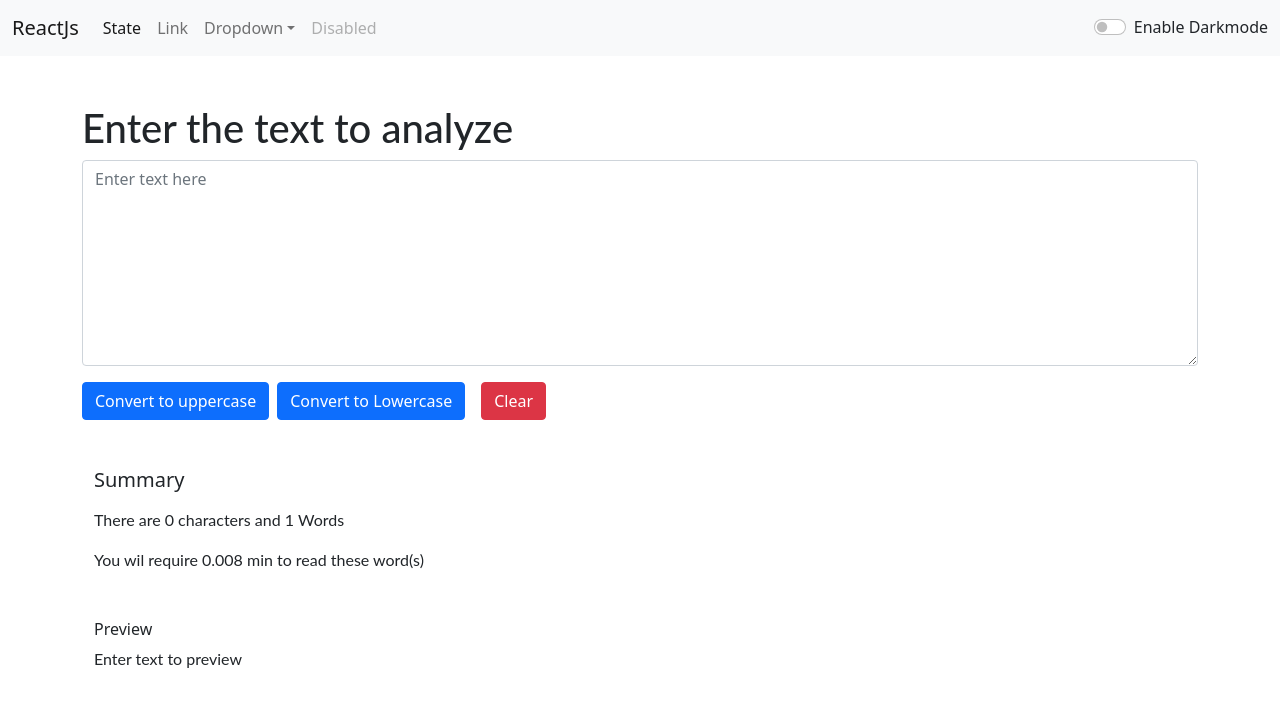
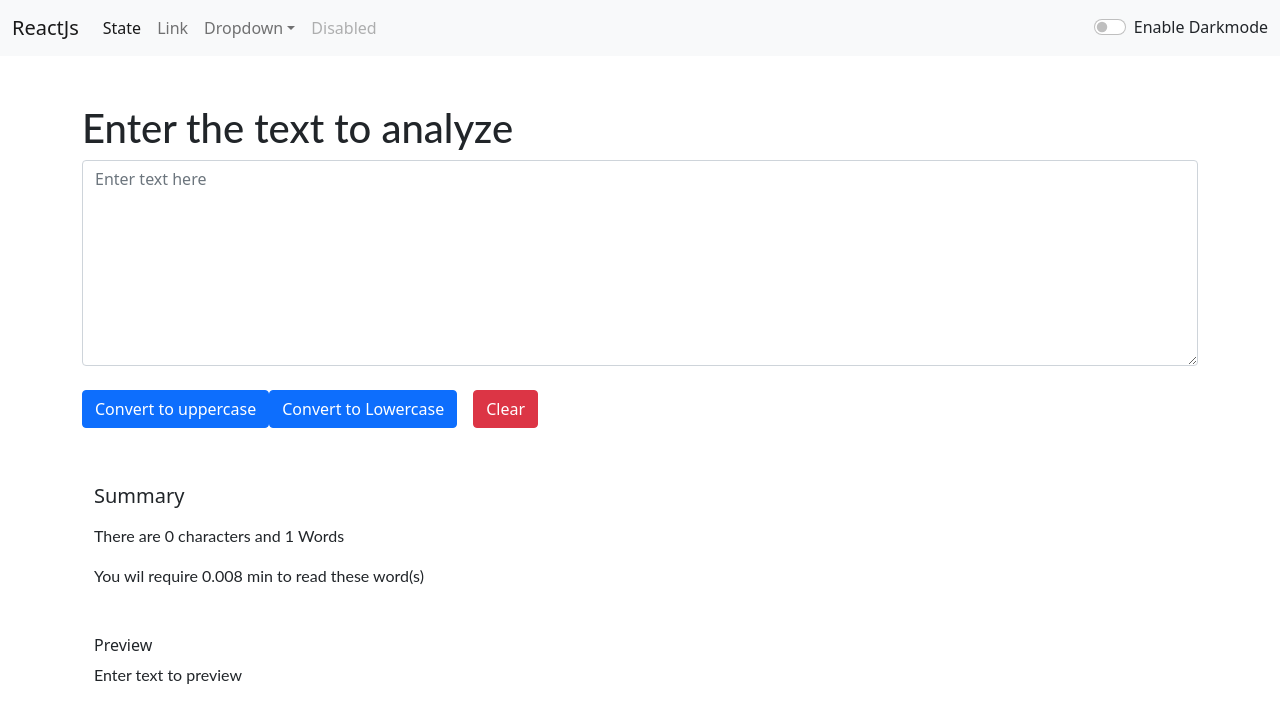
Before and after one commit to amanthokale/Darkmode-reactjs, a React (Create React App) app: page / in a window 1280 px wide. Shown: the top 720 px of the page. Built offline with nearby package versions, Linux system fonts and the light colour scheme.

Commit message:
1 file modified, 1 deleted

```diff
--- a/_config.yml
+++ /dev/null
@@ -1 +0,0 @@
-theme: jekyll-theme-architect
--- a/src/components/Textform.js
+++ b/src/components/Textform.js
@@ -48,7 +48,7 @@ export default function Textform(props) {
           Convert to uppercase
         </button>
         <button
-          className="btn btn-primary mx-2"
+          className="btn btn-primary mx-0 my-2"
           onClick={Dclick}
           // onchange={Dchange}
         >
@@ -56,7 +56,7 @@ export default function Textform(props) {
         </button>
 
         <button
-          className="btn btn-danger mx-2 "
+          className="btn btn-danger mx-3 "
           onClick={clear}
           // onchange={Dchange}
         >
```
